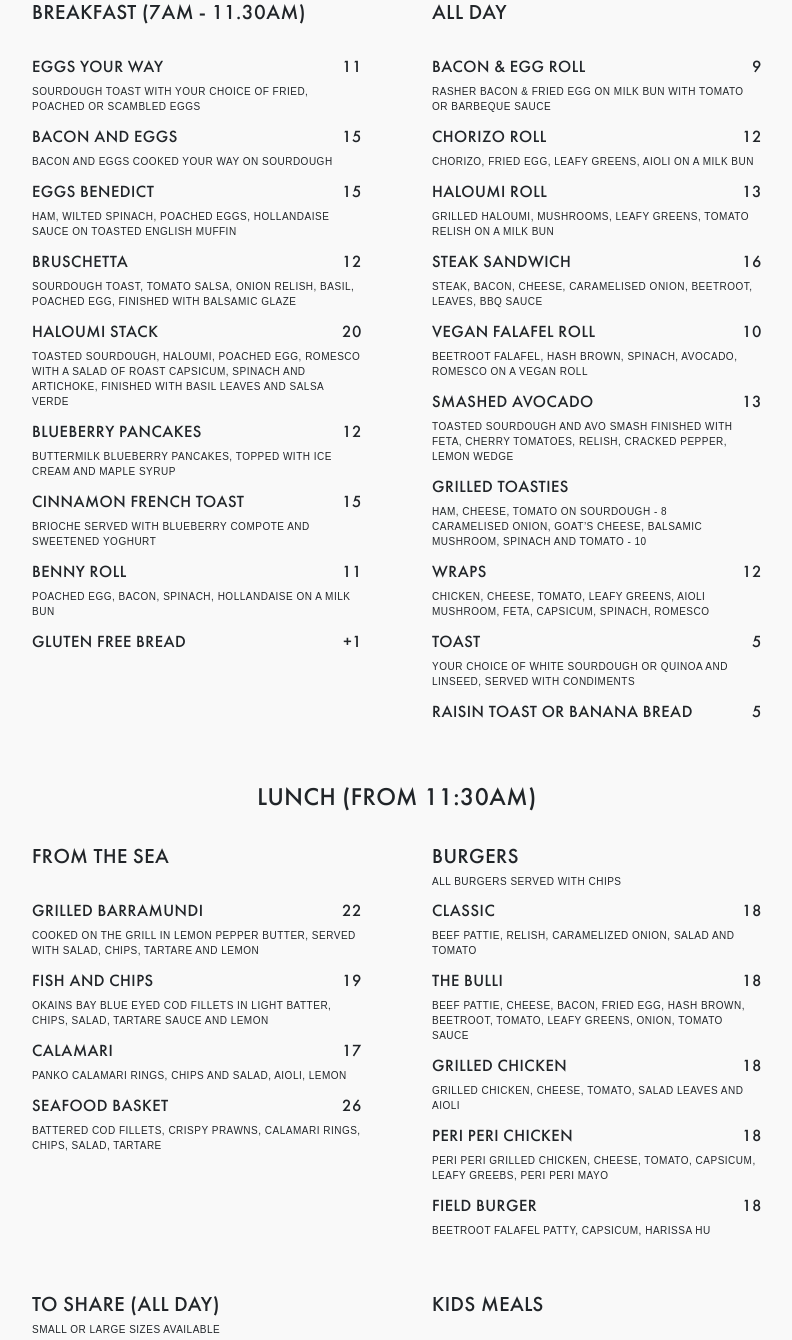
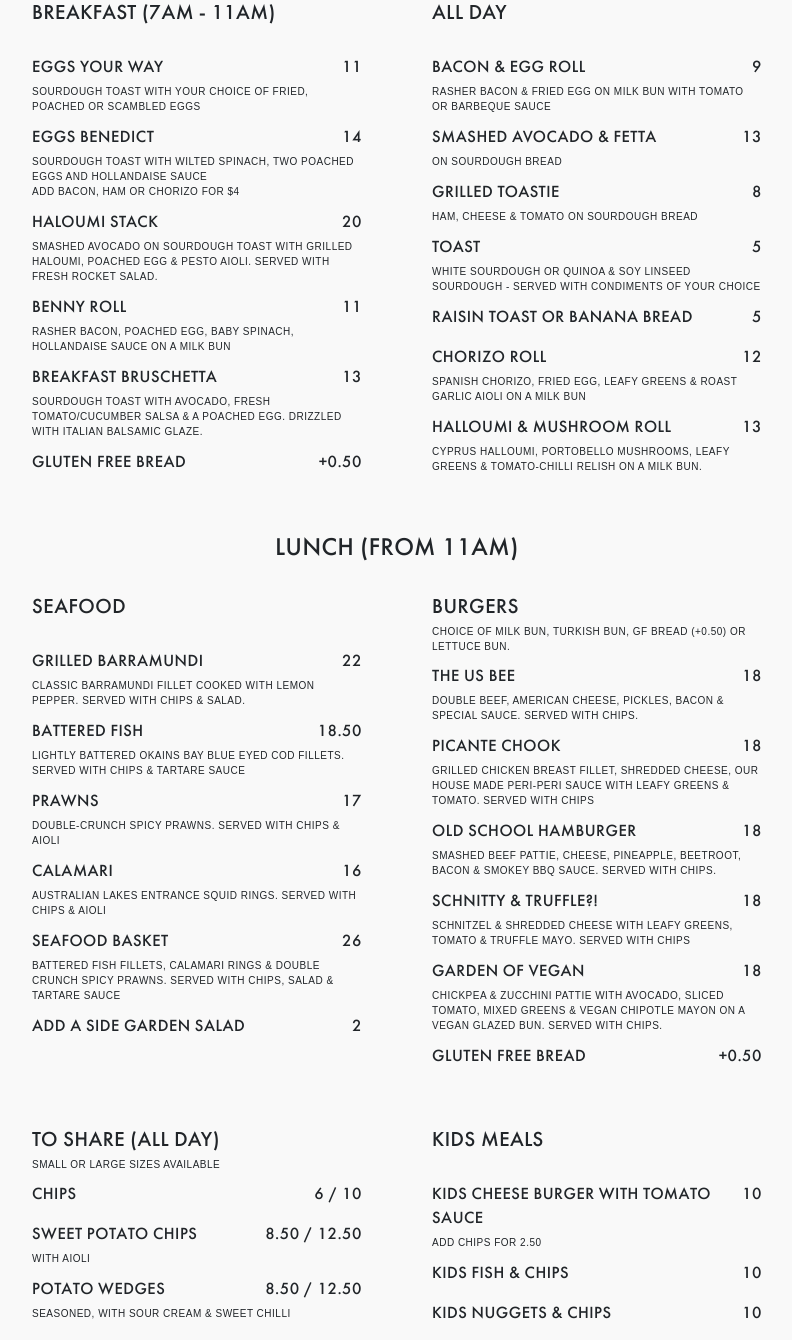
Before and after one commit to genevieveloreal/rubys-cafe, a plain HTML site: page index.html in a window 1280 px wide. Shown: the part 2006-3346 px from the top of the page, without its empty margins (243-1035 px from the left). Drawn offline with nearby package versions, Linux system fonts and the light colour scheme.

Commit message:
Revert "updating menu winter 2020"
This reverts commit c7adc1ae7dea0318cc083348ecbdb5dd9c59a549.

```diff
--- a/index.html
+++ b/index.html
@@ -125,30 +125,23 @@
 </div>
 <div class="menu-section" itemscope itemtype="https://schema.org/Menu">
 <div class="container">
-  <h3 class="header" id="menu">Winter 2020<br/> Menu</h3>
+  <h3 class="header" id="menu">Summer 2020<br/> Menu</h3>
   <div class="row menu-row">
         <div class="col-lg-6">
                 <div class="content-inner">
-                <h5>BREAKFAST (7am - 11.30am)</h5>
+                <h5>BREAKFAST (7am - 11am)</h5>
                 <p>Eggs Your Way<span>11</span>
                 <sub>Sourdough toast with your choice of fried, poached or scambled eggs</sub></p>
-                <p>Bacon and Eggs<span>15</span>
-                    <sub>Bacon and eggs cooked your way on sourdough</sub></p>
-                <p>Eggs Benedict<span>15</span>
-                <sub>Ham, wilted spinach, poached eggs, hollandaise sauce on toasted english muffin</sub>
-                </p>
-                <p>Bruschetta<span>12</span>
-                    <sub>Sourdough toast, tomato salsa, onion relish, basil, poached egg, finished with balsamic glaze</sub>
-                </p>
+                <p>Eggs Benedict<span>14</span>
+                <sub>Sourdough toast with wilted spinach, two poached eggs and hollandaise sauce</sub>
+                <sub>Add bacon, ham or chorizo for $4</sub></p>
                 <p>Haloumi Stack<span>20</span>
-                <sub>Toasted sourdough, haloumi, poached egg, romesco with a salad of roast capsicum, spinach and artichoke, finished with basil leaves and salsa verde</sub></p>
-                <p>Blueberry pancakes<span>12</span>
-                    <sub>Buttermilk blueberry pancakes, topped with ice cream and maple syrup </sub></p>
-                <p>Cinnamon French Toast<span>15</span>
-                    <sub>Brioche served with blueberry compote and sweetened yoghurt</sub></p>
+                <sub>Smashed avocado on sourdough toast with grilled haloumi, poached egg &amp; pesto aioli. Served with fresh rocket salad.</sub></p>
                 <p>Benny Roll<span>11</span>
-                    <sub>Poached egg, bacon, spinach, hollandaise on a milk bun </sub></p>
-                <p>Gluten free bread <span>+1</span></p>
+                    <sub>Rasher bacon, poached egg, baby spinach, hollandaise sauce on a milk bun</sub></p>
+                <p>Breakfast Bruschetta <span>13</span>
+                    <sub>Sourdough toast with avocado, fresh tomato/cucumber salsa &amp; a poached egg. Drizzled with Italian balsamic glaze. </sub></p>
+                <p>Gluten free bread <span>+0.50</span></p>
                 </div>
             </div>
           <div class="col-lg-6">
@@ -156,60 +149,55 @@
                 <h5>ALL DAY</h5>
                 <p>Bacon & Egg Roll<span>9</span>
                 <sub>Rasher bacon & fried egg on milk bun with tomato or barbeque sauce</sub></p>
+                <p>Smashed Avocado &amp; fetta<span>13</span>
+                <sub>on sourdough bread</sub></p>
+                <p>Grilled Toastie<span>8</span>
+                    <sub>Ham, cheese &amp; tomato on sourdough bread</sub></p>
+                <p>Toast<span>5</span>
+                <sub>White sourdough or quinoa & soy linseed sourdough - Served with condiments of your choice</sub></p>
+                <p>Raisin Toast or Banana Bread<span>5</span></p>
                 <p>Chorizo Roll<span>12</span>
-                    <sub>Chorizo, fried egg, leafy greens, aioli on a milk bun </sub></p>
-                <p>Haloumi Roll<span>13</span>
-                <sub>Grilled haloumi, mushrooms, leafy greens, tomato relish on a milk bun</sub></p>
-                <p>Steak Sandwich<span>16</span>
-                    <sub>Steak, bacon, cheese, caramelised onion, beetroot, leaves, bbq sauce</sub></p>
-                <p>Vegan Falafel Roll<span>10</span>
-                <sub>Beetroot falafel, hash brown, spinach, avocado, romesco on a vegan roll</sub></p>
-                <p>Smashed Avocado<span>13</span>
-                    <sub>Toasted sourdough and avo smash finished with feta, cherry tomatoes, relish, cracked pepper, lemon wedge </sub></p>
-                <p>Grilled Toasties<span></span>
-                    <sub>ham, cheese, tomato on sourdough - 8 </sub>
-                    <sub>caramelised onion, goat’s cheese, balsamic mushroom, spinach and tomato - 10 </sub></p>
-                <p>Wraps<span>12</span>
-                    <sub>Chicken, cheese, tomato, leafy greens, aioli</sub>
-                    <sub>Mushroom, feta, capsicum, spinach, romesco </sub></p>
-                <p>Toast<span>5</span>
-                <sub>Your choice of white sourdough or quinoa and linseed, served with condiments </sub></p>
-                <p>Raisin Toast or Banana Bread<span>5</span></p>
-
+                <sub>Spanish chorizo, fried egg, leafy greens &amp; roast garlic aioli on a milk bun</sub></p>
+                <p>Halloumi &amp; Mushroom Roll<span>13</span>
+                    <sub>Cyprus halloumi, portobello mushrooms, leafy greens &amp; tomato-chilli relish on a milk bun.</sub></p>
               </div>
           </div>
-          <div class="col-sm-12 text-center sub-header"><h4>LUNCH (from 11:30am)</h4><br/></div>
+          <div class="col-sm-12 text-center sub-header"><h4>LUNCH (from 11am)</h4><br/></div>
           <div class="col-lg-6">
               <div class="content-inner">
-                <h5>From the Sea</h5>
+                <h5>SEAFOOD</h5>
                 <p>Grilled Barramundi <span>22</span>
-                    <sub>Cooked on the grill in lemon pepper butter, served with salad, chips, tartare and lemon</sub></p>
-                <p>Fish and Chips<span>19</span>
-                <sub>Okains bay blue eyed cod fillets in light batter, chips, salad, tartare sauce and lemon</sub></p>
-                <p>Calamari <span>17</span>
-                <sub>Panko calamari rings, chips and salad, aioli, lemon</sub></p>
+                    <sub>Classic barramundi fillet cooked with lemon pepper. Served with chips &amp; salad.</sub></p>
+                <p>Battered Fish<span>18.50</span>
+                <sub>Lightly battered Okains Bay blue eyed cod fillets. Served with chips &amp; tartare sauce</sub></p>
+                <p>Prawns <span>17</span>
+                <sub>Double-crunch spicy prawns. Served with chips & aioli</sub></p>
+                <p>Calamari<span>16</span>
+                <sub>Australian Lakes Entrance squid rings. Served with chips & aioli</sub></p>
                 <p>Seafood Basket<span>26</span>
-                <sub>Battered cod fillets, crispy prawns, calamari rings, chips, salad, tartare </sub></p>
+                <sub>Battered fish fillets, calamari rings & double crunch spicy prawns. Served with chips, salad & tartare sauce</sub></p>
+                <p>Add a side garden salad<span>2</span></p>
 
               </div>
           </div>
         <div class="col-lg-6">
             <div class="content-inner">
             <h5>BURGERS
-                <sub>All burgers served with chips</sub>
+                <sub>Choice of milk bun, turkish bun, GF bread (+0.50) or lettuce bun.</sub>
             </h5>
 
-            <p>Classic<span>18</span>
-            <sub>Beef pattie, relish, caramelized onion, salad and tomato</sub></p>
-            <p>The Bulli <span>18</span>
-            <sub>Beef pattie, cheese, Bacon, fried egg, hash brown, beetroot, tomato, leafy greens, onion,
-                Tomato sauce</sub></p>
-            <p>Grilled Chicken<span>18</span>
-            <sub>Grilled chicken, cheese, tomato, salad leaves and aioli</sub></p>
-            <p>Peri Peri Chicken<span>18</span>
-            <sub>Peri peri grilled chicken, cheese, tomato, capsicum, leafy greebs, peri peri mayo</sub></p>
-            <p>Field Burger<span>18</span>
-            <sub>Beetroot falafel patty, capsicum, harissa hu
+            <p>The US Bee<span>18</span>
+            <sub>Double beef, American cheese, pickles, bacon &amp; special sauce. Served with chips.</sub></p>
+            <p>Picante Chook<span>18</span>
+            <sub>Grilled chicken breast fillet, shredded cheese, our house made Peri-Peri sauce with leafy greens &amp; tomato. Served with chips </sub></p>
+            <p>Old School Hamburger <span>18</span>
+            <sub>Smashed beef pattie, cheese, pineapple, beetroot, bacon &amp; smokey bbq sauce. Served with chips.</sub></p>
+            <p>Schnitty &amp; Truffle?!<span>18</span>
+            <sub>Schnitzel &amp; shredded cheese with leafy greens, tomato &amp; truffle mayo. Served with chips</sub></p>
+            <p>Garden of Vegan<span>18</span>
+            <sub>Chickpea &amp; Zucchini Pattie with avocado, sliced tomato, mixed greens &amp; vegan chipotle mayon on a vegan glazed bun. Served with chips.</sub></p>
+            <p>Gluten Free Bread <span>+0.50</span>
+            </p>
             </div>
         </div>
 
@@ -223,7 +211,6 @@
             <sub>With aioli</sub></p>
               <p>Potato Wedges<span>8.50 / 12.50</span>
             <sub>Seasoned, with sour cream & sweet chilli</sub></p>
-            <p>Potato Scallops (3)<span>5</span></p>
               </div>
           </div>
            <div class="col-lg-6">
@@ -249,8 +236,9 @@
                 Hot Chocolate<br/>
                 </sub></p>
             <p>Short coffee<span>3.50</span>
-                <sub>Espresso <br/> Macchiato <br/> Espresso Shot</sub></p>
-
+                <sub>Short Black <br/> Macchiato <br/> Espresso Shot</sub></p>
+            <p>Iced Coffee<span>4.80</span>
+            <sub>Iced Latte<br/>Iced Mocha</sub></p>
             <p>Piccolo<span>4</span></p>
             <p>Almond / Soy milk<span>+0.50</span></p>
             <p>Flavours<span>+0.50</span>
@@ -294,12 +282,12 @@
                 </sub></p>
             <p>Green Smoothie<span>9</span>
                 <sub>A healthy mix of Apple, cucumber, avocado, coconut water and lemon</sub></p>
-                <p>Iced latte <span>4.80</span></p>
+                <p>Iced latte / Iced Mocha<span>4.80</span></p>
                 <p>Iced Chocolate / Iced Coffee<span>7</span></p>
             </div>
         </div>
 
-         <a href="/files/Rubys_Cafe_Menu_08-03-2020.pdf?v=08032020" class="btn btn-secondary" target="_blank">Download Full Menu</a>
+         <a href="/files/rubyscafe_menu_2019-summer.pdf?v=09122019" class="btn btn-secondary" target="_blank">Download Full Menu</a>
   </div>
 </div>
 </div>
```
Also changed, not shown: 1 other file.
